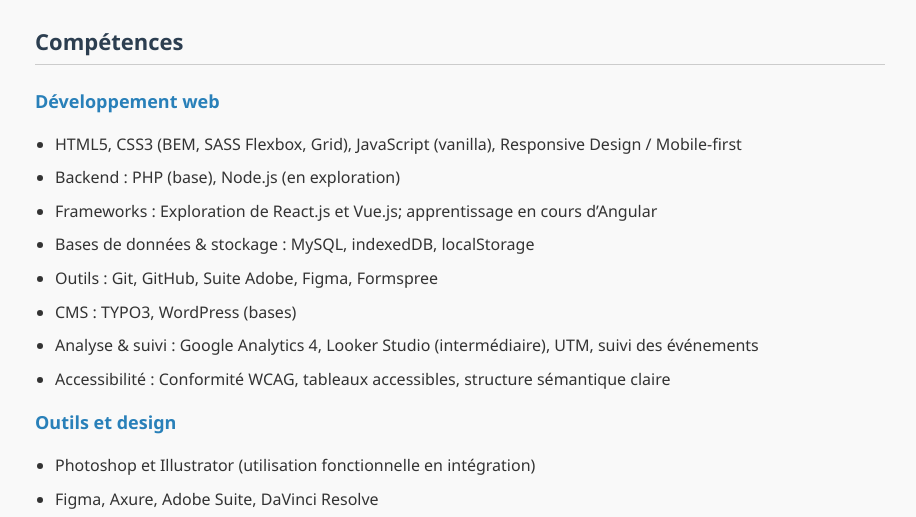
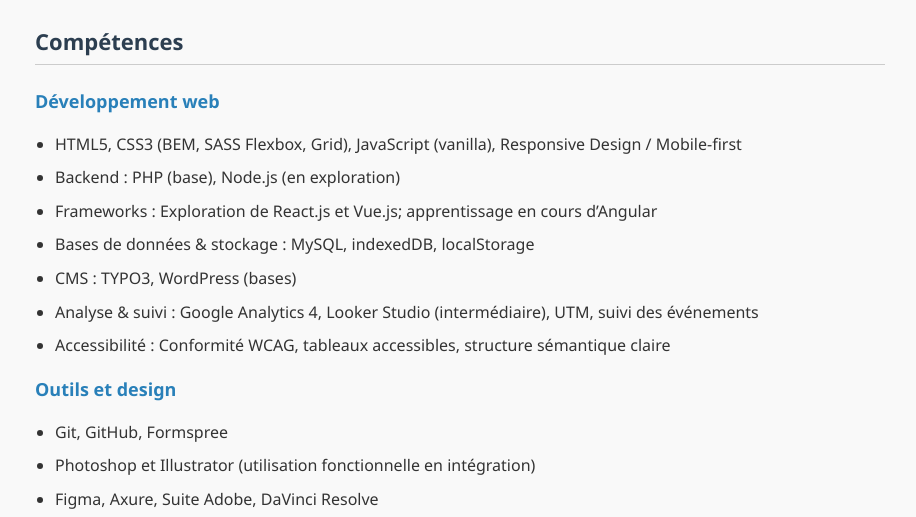
Before and after one commit to jeffduval1/cv-jf-duval, a plain HTML site: page index.html in a window 1280 px wide. Shown: the part 428-945 px from the top of the page, without its empty margins (180-1096 px from the left). Drawn offline with Linux system fonts and the light colour scheme.

Commit message:
Réorganisation section outils et design

```diff
--- a/index.html
+++ b/index.html
@@ -127,7 +127,6 @@
             <li>Backend : PHP (base), Node.js (en exploration)</li>
             <li>Frameworks : Exploration de React.js et Vue.js; apprentissage en cours d’Angular</li>
             <li>Bases de données & stockage : MySQL, indexedDB, localStorage</li>
-            <li>Outils : Git, GitHub, Suite Adobe, Figma, Formspree</li>
             <li>CMS : TYPO3, WordPress (bases)</li>
             <li>Analyse & suivi : Google Analytics 4, Looker Studio (intermédiaire), UTM, suivi des événements</li>
             <li>Accessibilité : Conformité WCAG, tableaux accessibles, structure sémantique claire</li>
@@ -135,8 +134,9 @@
 
         <h4>Outils et design</h4>
         <ul>
+            <li>Git, GitHub, Formspree</li>
             <li>Photoshop et Illustrator (utilisation fonctionnelle en intégration)</li>
-            <li>Figma, Axure, Adobe Suite, DaVinci Resolve</li>
+            <li>Figma, Axure, Suite Adobe, DaVinci Resolve</li>
             <li>Utilisation stratégique de ChatGPT pour développement et optimisation</li>
         </ul>
 
```
